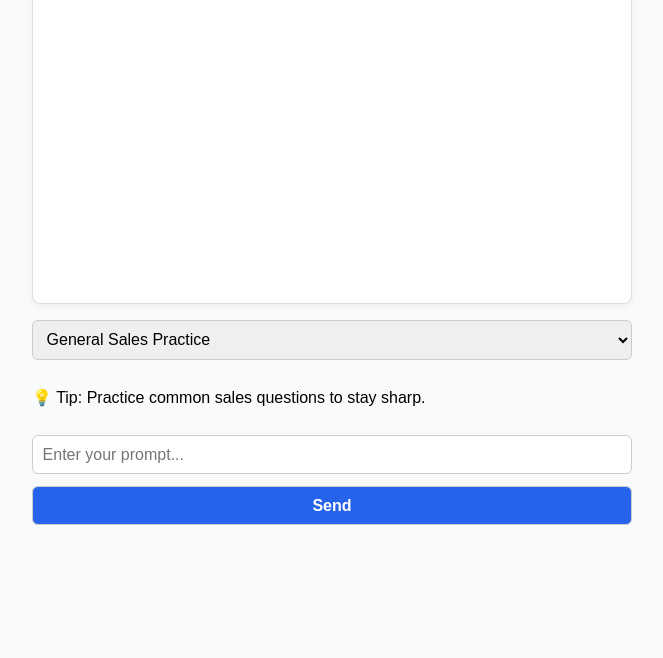
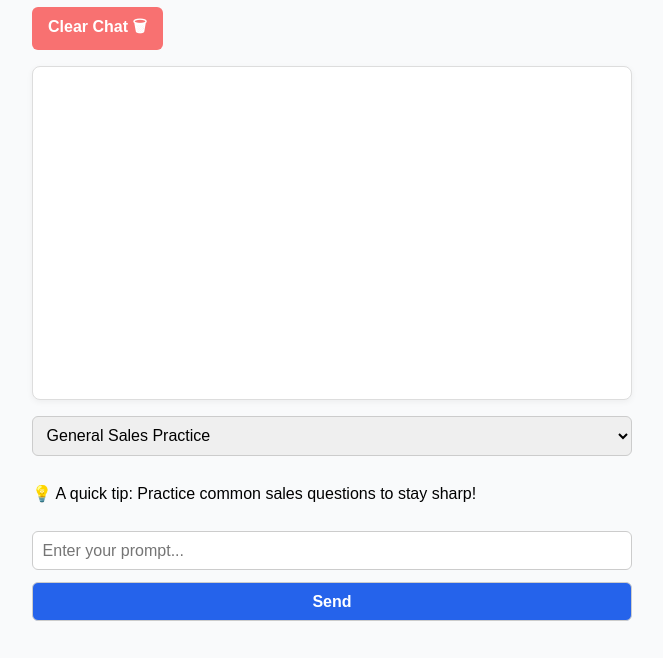
Before and after one commit to jinawalbourne/ai-sales-coach, a plain HTML site: page index.html in a window 1280 px wide. Shown: the part 142-800 px from the top of the page, without its empty margins (308-971 px from the left). Drawn offline with Linux system fonts and the light colour scheme.

Commit message:
Added a clear chat button

```diff
--- a/index.html
+++ b/index.html
@@ -7,7 +7,8 @@
     </head>
 
     <body>
-        <h1>AI Sales Coach</h1>
+        <h1>Hello, I'm your personal AI Sales Coach!</h1>
+        <button id="clear-chat" type="button">Clear Chat 🗑</button>
         <div id="chat-box"></div>
 
         <form id="chat-form">
--- a/script.js
+++ b/script.js
@@ -1,9 +1,9 @@
 const scenarioTips = {
-  general: "💡 Tip: Practice common sales questions to stay sharp.",
-  objection: "💡 Tip: Focus on reframing value rather than lowering price.",
-  outreach: "💡 Tip: Start with a curiosity hook that relates to the lead's goals.",
-  followup: "💡 Tip: Keep follow-ups short, polite, and value-focused.",
-  demo: "💡 Tip: Align features with the customer's specific needs."
+  general: "💡 A quick tip: Practice common sales questions to stay sharp!",
+  objection: "💡 A quick tip: Focus on reframing value rather than lowering price!",
+  outreach: "💡 A quick tip: Start with a curiosity hook that relates to the lead's goals!",
+  followup: "💡 A quick tip: Keep follow-ups short, polite, and value-focused!",
+  demo: "💡 A quick tip: Align features with the customer's specific needs!"
 };
 
 const form = document.getElementById("chat-form");
@@ -71,3 +71,9 @@ function appendMessage(sender, message, animated = false) {
         chatBox.scrollTop = chatBox.scrollHeight;
     }
 }
+
+const clearBtn = document.getElementById("clear-chat");
+
+clearBtn.addEventListener("click", () => {
+    chatBox.innerHTML = "";
+});
--- a/style.css
+++ b/style.css
@@ -83,3 +83,23 @@ button:hover {
     margin-right: auto;
     border: 1px solid #d1d5db;
 }
+
+.typing {
+    white-space: pre-wrap;
+}
+
+#clear-chat {
+    margin-bottom: 1rem;
+    background-color: #f87171;
+    color: white;
+    font-weight: bold;
+    border: none;
+    padding: 0.5rem 1rem;
+    border-radius: 6px;
+    cursor: pointer;
+    transition: background-color 0.2s ease;
+}
+
+#clear-chat:hover {
+    background-color: #600909;
+}
```
Also changed, not shown: 1 other file. Lines whose indentation alone changed are shown as unchanged.
